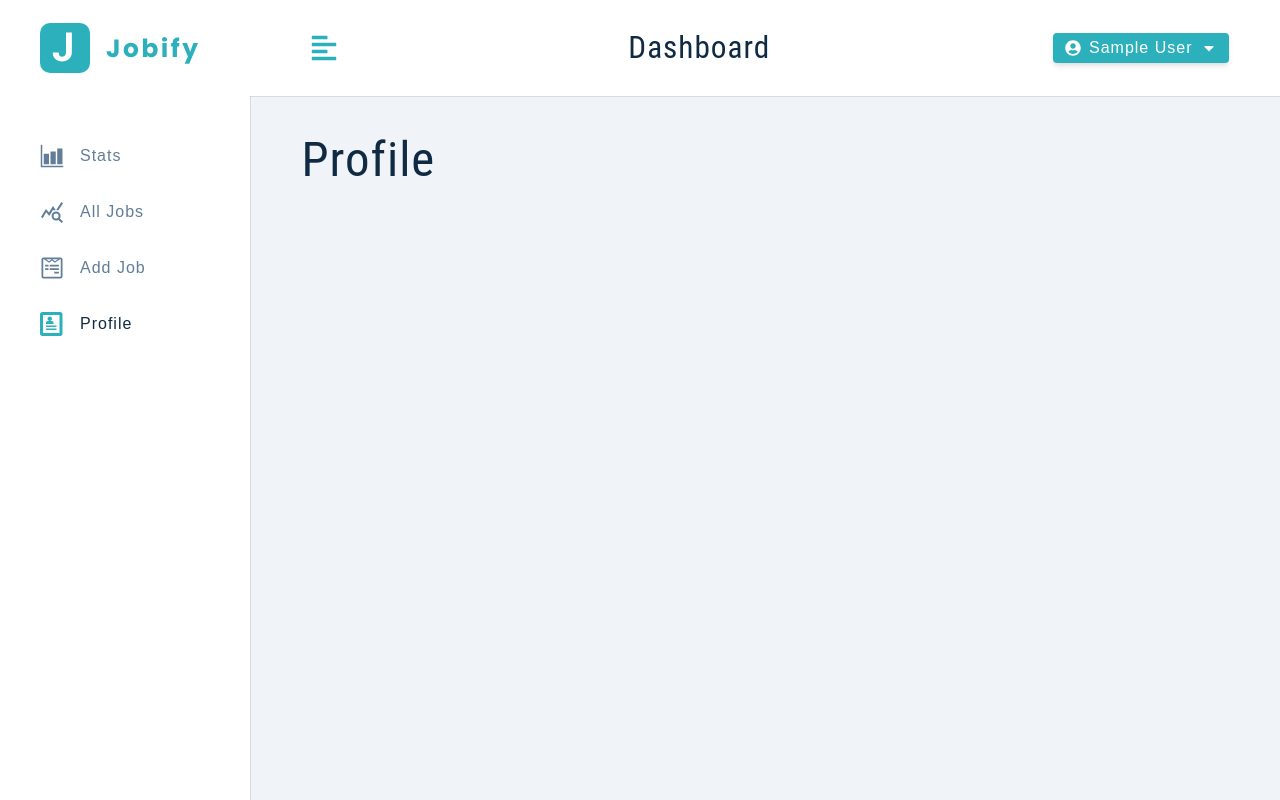
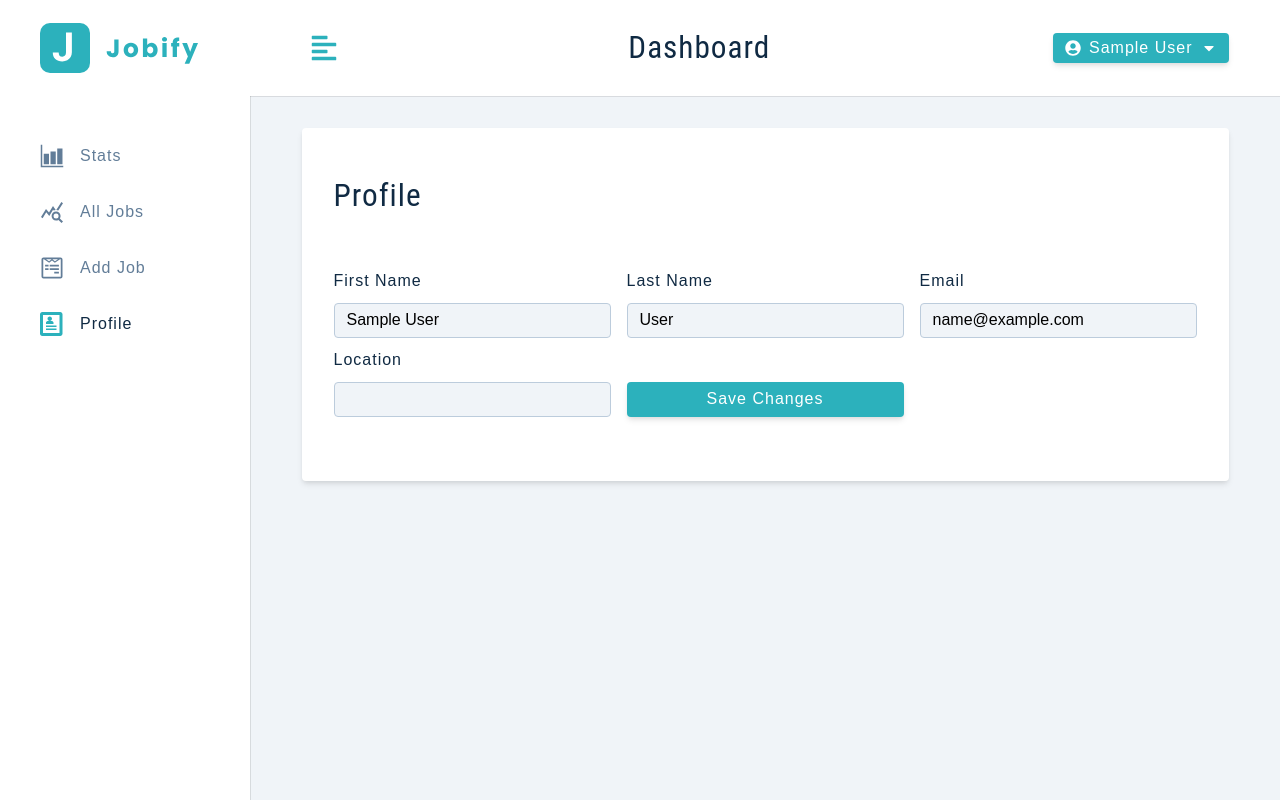
Before and after one commit to AdamSitarcik/mern_project, a React (Create React App) app in the folder client/: page /profile in a window 1280 px wide. Built offline with nearby package versions, Linux system fonts and the light colour scheme; sample sign-in values are in the browser's storage.

Commit message:
setup update user frontend

```diff
--- a/client/src/context/appContext.js
+++ b/client/src/context/appContext.js
@@ -73,7 +73,11 @@
         removeUserFromLocalStorage();
     };
 
-    return <AppContext.Provider value={{ ...state, displayAlert, setupUser, toggleSidebar, logoutUser }} >
+    const updateUser = async (currentUser) => {
+        console.log(currentUser);
+    };
+
+    return <AppContext.Provider value={{ ...state, displayAlert, setupUser, toggleSidebar, logoutUser, updateUser }} >
         {children}
     </AppContext.Provider>;
 };
--- a/client/src/pages/dashboard/Profile.js
+++ b/client/src/pages/dashboard/Profile.js
@@ -1,6 +1,36 @@
+import { useState } from "react";
+import { FormRow, Alert } from '../../components';
+import { useAppContext } from "../../context/appContext";
+import Wrapper from '../../assets/wrappers/DashboardFormPage';
+
 function Profile() {
-    return (
-        <h1>Profile</h1>
-    );
+    const { user, showAlert, displayAlert, updateUser, isLoading } = useAppContext();
+    const [name, setName] = useState(user?.name);
+    const [email, setEmail] = useState(user?.email);
+    const [lastName, setLastName] = useState(user?.lastName);
+    const [location, setLocation] = useState(user?.location);
+
+    const handleSubmit = (e) => {
+        e.preventDefault();
+        if (!name || !email || !lastName || !location) {
+            displayAlert();
+            return;
+        }
+        updateUser({ name, email, lastName, location });
+    };
+
+    return <Wrapper>
+        <form className='form' onSubmit={handleSubmit}>
+            <h3>Profile</h3>
+            {showAlert && <Alert />}
+            <div className="form-center">
+                <FormRow type='text' labelText='First name' name='name' value={name} handleChange={(e) => { setName(e.target.value); }} />
+                <FormRow type='text' labelText='Last name' name='lastName' value={lastName} handleChange={(e) => { setLastName(e.target.value); }} />
+                <FormRow type='email' labelText='Email' name='email' value={email} handleChange={(e) => { setEmail(e.target.value); }} />
+                <FormRow type='text' labelText='Location' name='location' value={location} handleChange={(e) => { setLocation(e.target.value); }} />
+                <button className="btn btn-block" type="submit" disabled={isLoading}>{isLoading ? 'Please wait...' : 'Save changes'}</button>
+            </div>
+        </form>
+    </Wrapper>;
 }
 export default Profile;
```
